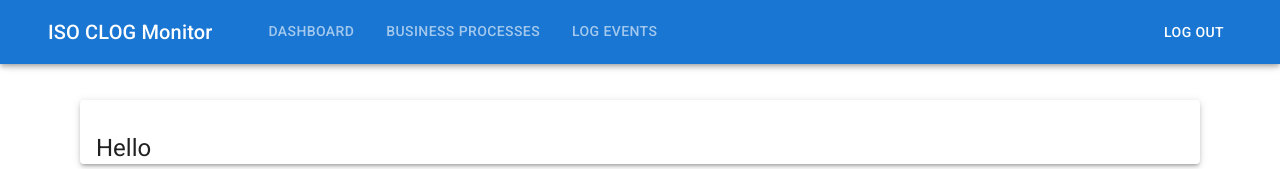
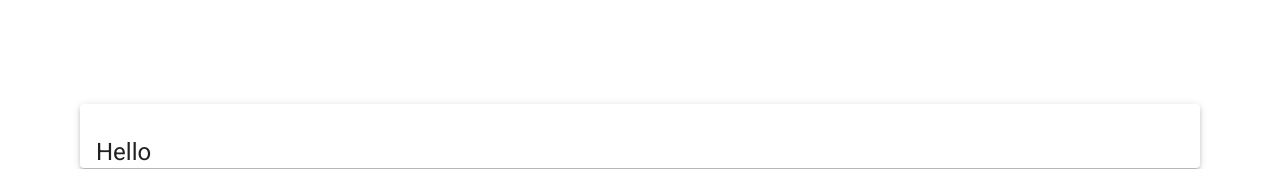
Before and after one commit to mbucc/320-S22-Track2, a Next.js app in the folder front-end/: page / in a window 1280 px wide. Shown: the top 169 px of the page. Built offline with nearby package versions, Linux system fonts and the light colour scheme.

Commit message:
Move Navbar out of dashboard component and into index.js

```diff
--- a/front-end/pages/dashboard/Dashboard.js
+++ b/front-end/pages/dashboard/Dashboard.js
@@ -5,7 +5,6 @@ import Box from '@mui/material/Box';
 import Paper from '@mui/material/Paper';
 import DonutCharts from './donutchart';
 import Typography from '@mui/material/Typography';
-import Navbar from './Navbar';
 
 export default function Dashboard(props) {
   const [timeframe, setTimeframe] = useState(1) // (in hours)
@@ -13,11 +12,8 @@ export default function Dashboard(props) {
 
   return (
     <div className='dashboard'>
-      <Box px={10} py={5} sx={{ height: '100%' }}>
+      <Box mt={8} px={10} py={5} sx={{ height: '100%' }}>
         <Grid container direction='column' height={'100%'} spacing={3}>
-          <Grid container direction='row' item xs={1} height={'100%'}>
-            <Navbar />
-          </Grid>
           <Grid item xs={1}>
             {/* replace Paper block with header component */}
             <Paper elevation={3}>
```
